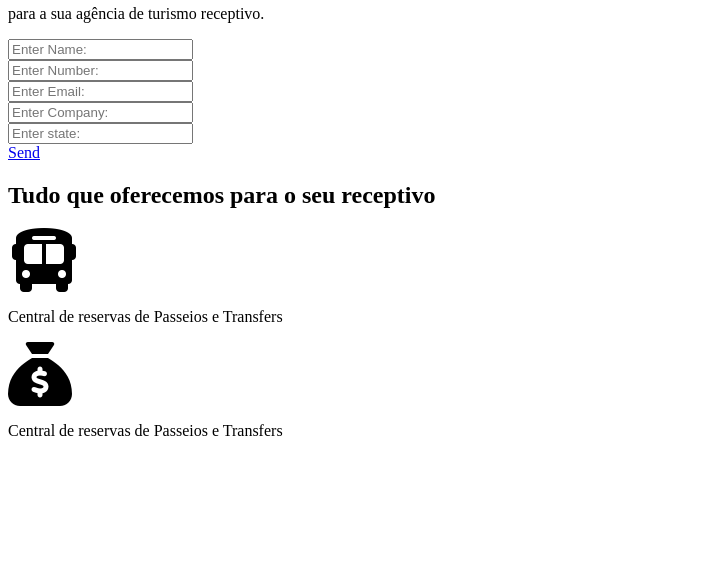
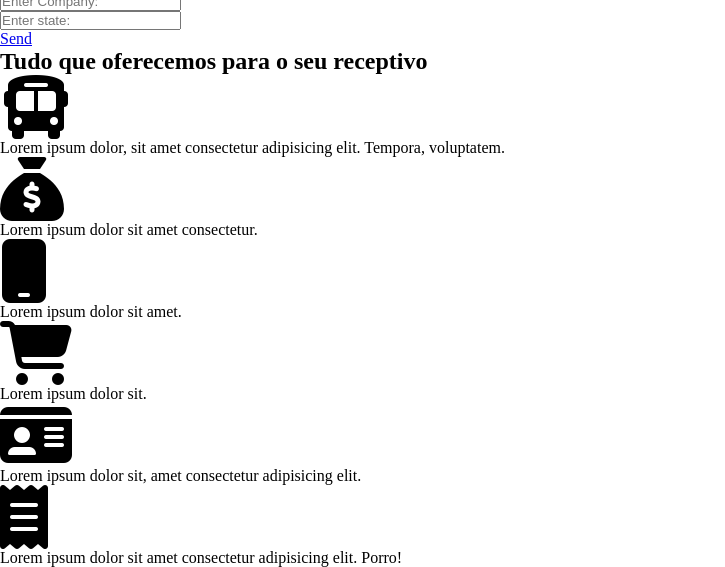
Before and after one commit to William-italia/Clone-Tindo, a plain HTML site: page index.html in a window 1280 px wide. Shown: the part 692-1259 px from the top of the page, without its empty margins (0-725 px from the left). Before the commit the page ends 1148 px from the top, so only its background shows below. Drawn offline with Linux system fonts and the light colour scheme.

Commit message:
estruturando

```diff
--- a/assets/css/main.css
+++ b/assets/css/main.css
@@ -0,0 +1,5 @@
+* {
+    box-sizing: border-box;
+    margin: 0;
+    padding: 0;
+}
--- a/index.html
+++ b/index.html
@@ -44,15 +44,31 @@
             </div>
         </div>
     </header>
-    <section class="section-icons">
+    <section class="section-icons bg-color">
         <h2>Tudo que oferecemos para o seu receptivo</h2>
         <div class="box-icon">
             <i class="fa-solid fa-bus fa-4x"></i>
-            <p>Central de reservas de Passeios e Transfers</p>
+            <p>Lorem ipsum dolor, sit amet consectetur adipisicing elit. Tempora, voluptatem.</p>
         </div>
         <div class="box-icon">
             <i class="fa-solid fa-sack-dollar fa-4x"></i>
-            <p>Central de reservas de Passeios e Transfers</p>
+            <p>Lorem ipsum dolor sit amet consectetur.</p>
+        </div>
+        <div class="box-icon">
+            <i class="fa-solid fa-mobile fa-4x"></i>
+            <p>Lorem ipsum dolor sit amet.</p>
+        </div>
+        <div class="box-icon">
+            <i class="fa-solid fa-cart-shopping fa-4x"></i>
+            <p>Lorem ipsum dolor sit.</p>
+        </div>
+        <div class="box-icon">
+            <i class="fa-solid fa-id-card fa-4x"></i>
+            <p>Lorem ipsum dolor sit, amet consectetur adipisicing elit.</p>
+        </div>
+        <div class="box-icon">
+            <i class="fa-solid fa-receipt fa-4x"></i>
+            <p>Lorem ipsum dolor sit amet consectetur adipisicing elit. Porro!</p>
         </div>
     </section>
     <script  src ="https://kit.fontawesome.com/3c1cdaf6f0.js" crossorigin ="anonymous"></script>
```
Also changed, not shown: assets/img/wavy-motion-bottom.svg (added).
